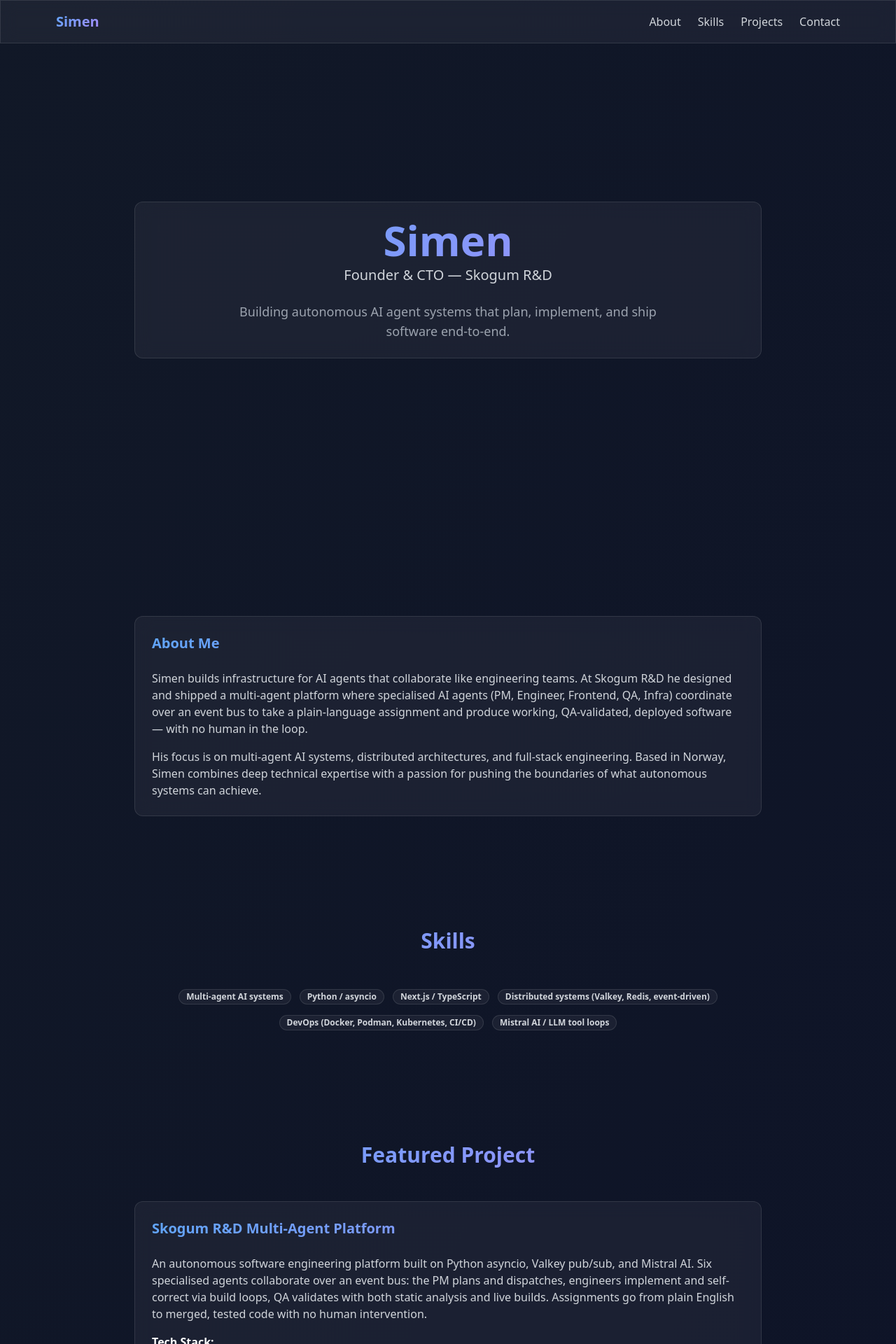
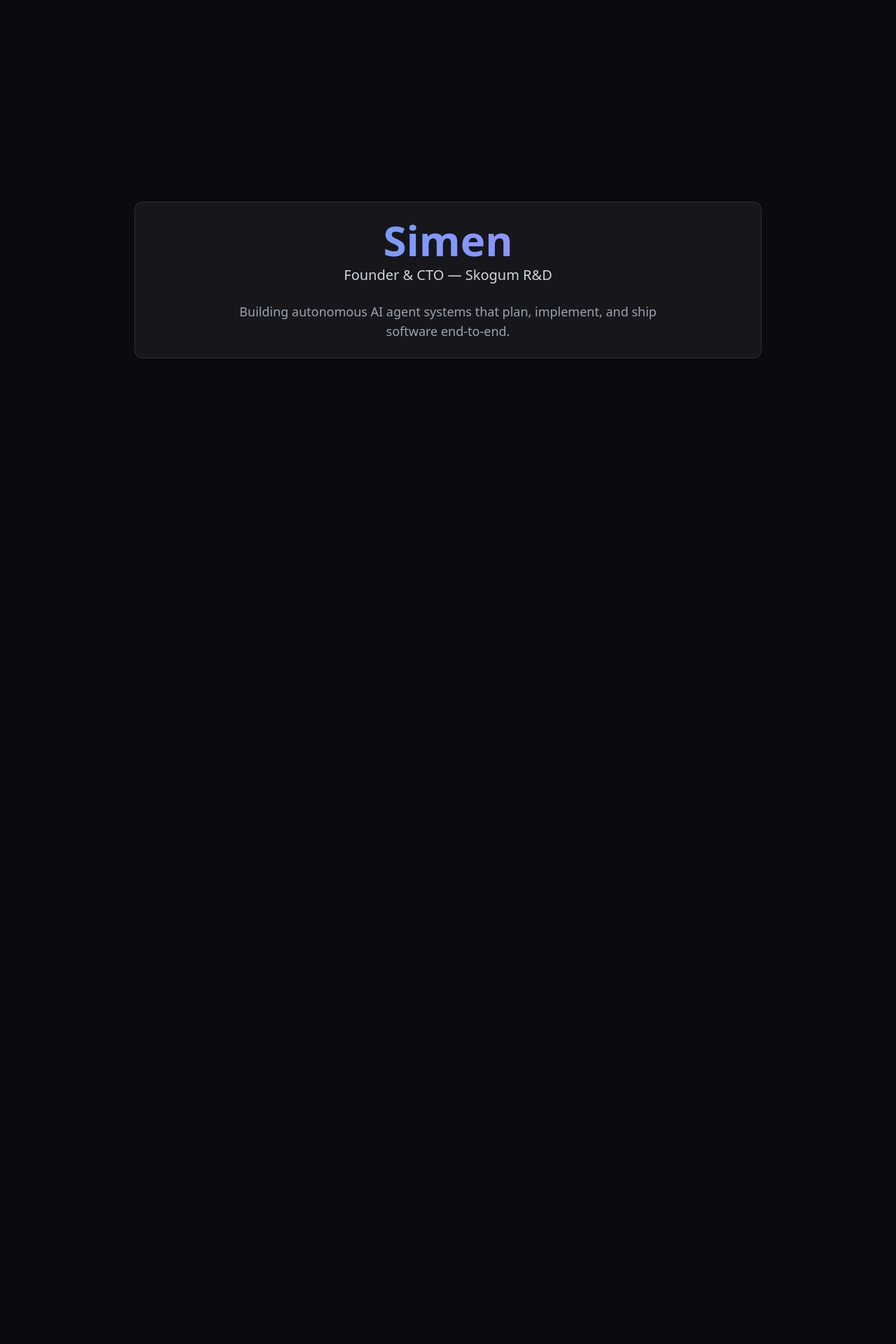
Before and after one commit to Skogum-R-D/simen-portfolio, a Next.js app: page / in a window 1280 px wide. Shown: the top 1920 px of the page at 70% size. After the commit the page ends 800 px from the top, so only its background shows below. Built offline with nearby package versions, Linux system fonts and the light colour scheme.

Commit message:
feat: add hero section to home page

```diff
--- a/app/page.tsx
+++ b/app/page.tsx
@@ -1,19 +1,9 @@
-import Navbar from "@/components/navbar";
 import Hero from "@/components/hero";
-import About from "@/components/about";
-import Skills from "@/components/skills";
-import Projects from "@/components/projects";
-import Contact from "@/components/contact";
 
 export default function Home() {
   return (
-    <main className="min-h-screen bg-gradient-to-br from-gray-900 to-blue-900/20">
-      <Navbar />
+    <main className="min-h-screen">
       <Hero />
-      <About />
-      <Skills />
-      <Projects />
-      <Contact />
     </main>
   );
 }
```
